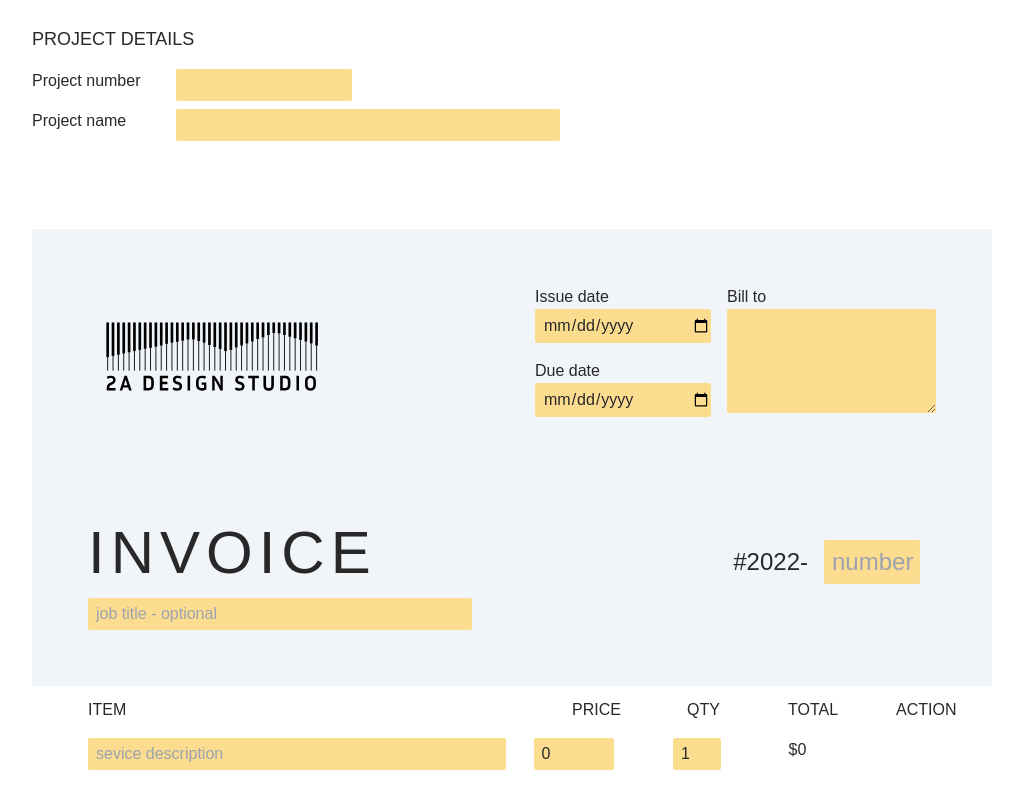
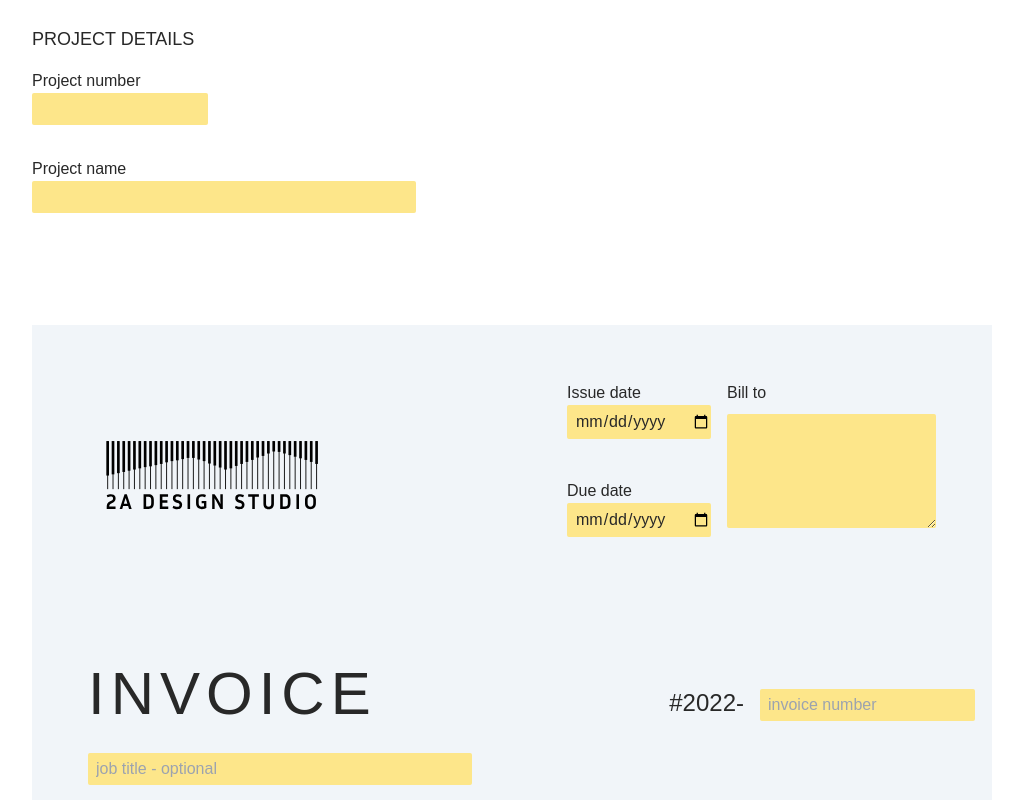
Before and after one commit to piggydoughnut/2a-tools, a Next.js app: page /invoice in a window 1280 px wide. Shown: the part 280-1080 px from the top of the page, without its empty margins (128-1151 px from the left). Built offline with nearby package versions, Linux system fonts and the light colour scheme.

Commit message:
custom input element for Formik

```diff
--- /dev/null
+++ b/components/Input.tsx
@@ -0,0 +1,32 @@
+import { useField } from "formik";
+
+export const Error = ({ children }) => (
+  <p className="text-base text-red-400">{children}</p>
+);
+
+export const Input = (props: any) => {
+  const [field, meta] = useField(props.name);
+  const isMyError = meta.error && meta.touched;
+  const inputStyle = `bg-amber-200 mb-2 border-0 rounded-sm pt-1 pb-1 pl-2 focus:outline focus:outline-offset  focus:outline-indigo-400 ${
+    props.customstyle
+  } ${isMyError ? " outline outline-offset outline-red-400" : ""}`;
+
+  return (
+    <div className={`grid ${props.type === "textarea" ? "" : "h-42"}`}>
+      {props.label && (
+        <label className="w-36" htmlFor={props.name}>
+          {props.label}
+        </label>
+      )}
+      {props.type === "textarea" ? (
+        <textarea className={inputStyle} {...field} {...props} />
+      ) : (
+        <input className={inputStyle} {...field} {...props} />
+      )}
+
+      <div className="h-6">
+        {meta.error && meta.touched && <Error>{meta.error}</Error>}
+      </div>
+    </div>
+  );
+};
--- a/config.js
+++ b/config.js
@@ -32,3 +32,23 @@ export const contact = [
   "office@2adesign.co.nz",
   "0812-898-389",
 ];
+
+export const inputKeysMap = {
+  projectNumber: "Project number",
+  projectName: "Project name",
+  billto: "Bill to",
+  issueDate: "Issue Date",
+  dueDate: "Due date",
+  invoiceNumber: "Invoice number",
+  items: "Items",
+};
+
+export const Messages = {
+  VALIDATION_MSG: (errs) => {
+    const res = errs.map((v) => `"${inputKeysMap[v]}"`).join(", ");
+    return `Please check that fields: ${res.substring(
+      0,
+      res.length
+    )} have correct values.`;
+  },
+};
--- a/pages/invoice.js
+++ b/pages/invoice.js
@@ -1,35 +1,16 @@
-import * as Yup from "yup";
-
-import { Field, FieldArray, Form, Formik, yupToFormErrors } from "formik";
+import { FieldArray, Form, Formik } from "formik";
+import { Messages, paymentValues } from "../config";
 import { getInvoiceNumber, getTotal, processNumber } from "../util/helpers";
 
+import { Error } from "../components/Input";
 import Header from "../components/Header";
 import Image from "next/image";
+import { Input } from "../components/Input";
 import InvoicePreview from "../components/InvoicePreview";
-import axios from "axios";
-import { paymentValues } from "../config";
-import router from "next/router";
+import { InvoiceSchema } from "../util/invoiceValidationSchemas";
+import { getPDF } from "../util/helpers";
 import { useState } from "react";
 
-const ItemSchema = Yup.object().shape({
-  item: Yup.string()
-    .required("Required")
-    .max(500, "500 characters max.")
-    .min(1),
-  qty: Yup.number().required("Required").max(1000).min(1, "Minimum 1"),
-  price: Yup.number().required("Required").min(1, "Minimum 1"),
-});
-
-const InvoiceSchema = Yup.object().shape({
-  invoiceNumber: Yup.string().min(0).required("Required"),
-  projectNumber: Yup.number("Must be a number").required("Required"),
-  projectName: Yup.string().required("Required").max(100),
-  jobTitle: Yup.string().max(200),
-  issueDate: Yup.date().required("Required"),
-  dueDate: Yup.date().required("Required"),
-  billto: Yup.string().required("Required").max(300),
-  items: Yup.array().of(ItemSchema).min(1).required("Required"),
-});
 const newValue = {
   item: "",
   qty: 1,
@@ -47,31 +28,6 @@ const initValues = {
   items: [{ ...newValue }],
   paymentValues,
 };
-
-const getPDF = async (params) => {
-  try {
-    const data = await axios.post("/api/generatePdf", { ...params });
-    return "data:application/pdf;base64," + data.data;
-  } catch (e) {
-    console.log(e);
-  }
-};
-
-const Error = ({ children }) => (
-  <p className="text-sm text-red-400">{children}</p>
-);
-
-const showErrors = (errors, touched, fieldName) =>
-  errors[fieldName] && touched[fieldName] ? (
-    <Error>{errors[fieldName]}</Error>
-  ) : null;
-
-const showItemErrors = (touched, errors, idx, fieldName) =>
-  touched.items &&
-  touched.items[idx]?.item &&
-  errors &&
-  errors.items &&
-  errors.items[idx] && <Error>{errors.items[idx][fieldName]}</Error>;
 
 export default function InvoiceGeneratorPage() {
   const [pdfUrl, setPdfUrl] = useState(null);
@@ -132,33 +88,33 @@ export default function InvoiceGeneratorPage() {
             setPdfUrl(pdfData);
           }}
         >
-          {({ values, errors, touched }) => (
+          {({ values, errors }) => (
             <Form>
               <div className="flex flex-col mt-12">
                 <div className="flex flex-col mb-20">
                   <p className="text-sm uppercase mb-4">Project Details</p>
-                  <div className="flex flex-col sm:flex-row">
-                    <label className="w-36" htmlFor="projectNumber">
-                      Project number
-                    </label>
-                    <Field
-                      className="w-44 bg-yellowy mb-2 border-0 rounded-sm pt-1 pb-1 pl-2 focus:outline-none focus:ring focus:border-yellow-700 mr-6"
-                      name="projectNumber"
-                      type="text"
+                  {[
+                    {
+                      fieldName: "projectNumber",
+                      fieldLabel: "Project number",
+                      fieldType: "text",
+                      customstyle: "w-44",
+                    },
+                    {
+                      fieldName: "projectName",
+                      fieldLabel: "Project name",
+                      fieldType: "text",
+                      customstyle: "w-96",
+                    },
+                  ].map((val) => (
+                    <Input
+                      key={val.fieldName}
+                      name={val.fieldName}
+                      label={val.fieldLabel}
+                      type={val.fieldType}
+                      customstyle={val.customstyle}
                     />
-                    {showErrors(errors, touched, "projectNumber")}
-                  </div>
-                  <div className="flex flex-col sm:flex-row">
-                    <label className="w-36" htmlFor="projectName">
-                      Project name
-                    </label>
-                    <Field
-                      className="w-96 bg-yellowy mb-2 border-0 rounded-sm pt-1 pb-1 pl-2 mr-6"
-                      name="projectName"
-                      type="text"
-                    />
-                    {showErrors(errors, touched, "projectName")}
-                  </div>
+                  ))}
                 </div>
                 <div>
                   <div className="bg-slate-100 p-14">
@@ -171,36 +127,21 @@ export default function InvoiceGeneratorPage() {
                         className="-ml-3"
                       />
                       <div className="flex flex-col sm:flex-row gap-4">
-                        <div className="flex flex-col">
-                          <div className="w-44">
-                            <label htmlFor={"issueDate"}>{"Issue date"}</label>
-                          </div>
-                          <Field
-                            className=" bg-yellowy mb-2 rounded-sm pt-1 pb-1 pl-2"
-                            type="date"
+                        <div className="flex flex-col gap-2">
+                          <Input
                             name="issueDate"
-                          />
-                          <div className="w-44 mt-2">
-                            <label htmlFor={"dueDate"}>{"Due date"}</label>
-                          </div>
-                          <Field
-                            className=" bg-yellowy mb-2 rounded-sm pt-1 pb-1 pl-2"
-                            name="dueDate"
+                            label="Issue date"
                             type="date"
                           />
+                          <Input name="dueDate" label="Due date" type="date" />
                         </div>
-                        <div>
-                          <div className="w-44">
-                            <label htmlFor={"billto"}>{"Bill to"}</label>
-                          </div>
-                          <Field
-                            className=" bg-yellowy mb-2 rounded-sm pt-1 pb-1 pl-2"
+                        <Input
                           name="billto"
+                          label="Bill to"
+                          type="textarea"
+                          rows={4}
                           as="textarea"
-                            rows={4}
                         />
-                          {showErrors(errors, touched, "billto")}
-                        </div>
                       </div>
                     </div>
                     <div className="flex flex-col sm:flex-row justify-between align-baseline mt-20">
@@ -214,25 +155,21 @@ export default function InvoiceGeneratorPage() {
                             ? values.projectNumber + "-"
                             : null}
                         </p>
-                        <div className="text-lg self-align-baseline align-middle sm:pt-8 ml-4 w-24">
-                          <Field
+                        <div className="text-lg self-align-baseline align-middle sm:pt-10 ml-4 w-44">
+                          <Input
                             name="invoiceNumber"
                             type="text"
-                            placeholder="number"
-                            className=" bg-yellowy mb-2 rounded-sm pt-1 pb-1 pl-2 w-24"
+                            placeholder="invoice number"
+                            customstyle="text-base"
                           />
-                        </div>
-                        <div className="self-align-baseline mt-10 ml-4">
-                          {console.log(errors)}
-                          {showErrors(errors, touched, "invoiceNumber")}
                         </div>
                       </div>
                     </div>
-                    <Field
-                      className="bg-yellowy border-0 rounded-sm w-64 sm:w-96 pt-1 pb-1 pl-2 mt-10 sm:mt-0"
+                    <Input
                       name="jobTitle"
                       type="text"
                       placeholder="job title - optional"
+                      customstyle="text-base w-64 sm:w-96"
                     />
                   </div>
                   <FieldArray
@@ -260,30 +197,33 @@ export default function InvoiceGeneratorPage() {
                             <div className="justify-self-end text-right uppercase w-10 sm:hidden">
                               Item
                             </div>
-                            <Field
-                              className="bg-yellowy border-0 rounded-sm pt-1 pb-1 pl-2 col-span-4"
+                            <div className="col-span-4">
+                              <Input
+                                key={`items[${idx}].item`}
                                 name={`items[${idx}].item`}
                                 type="text"
                                 value={val.item}
                                 placeholder={"sevice description"}
                               />
+                            </div>
                             <div className="justify-self-end text-right uppercase w-10 sm:hidden">
                               Price
                             </div>
-                            <Field
-                              className="bg-yellowy border-0 rounded-sm pt-1 pb-1 pl-2 w-20 justify-self-end"
+                            <Input
+                              key={`items[${idx}].price`}
                               name={`items[${idx}].price`}
-                              // pattern="[0-9]*.?[0-9]*"
                               type="number"
+                              customstyle="justify-self-end w-20"
                               value={val.price}
                             />
                             <div className="justify-self-end text-right uppercase w-10 sm:hidden">
-                              Cost
+                              Price
                             </div>
-                            <Field
-                              className="bg-yellowy border-0 rounded-sm pt-1 pb-1 pl-2 w-12 justify-self-end"
+                            <Input
+                              key={`items[${idx}].qty`}
                               name={`items[${idx}].qty`}
                               type="number"
+                              customstyle="justify-self-end w-20"
                               value={val.qty ? val.qty : 1}
                             />
                             <div className="justify-self-end text-right uppercase w-10 sm:hidden">
@@ -300,15 +240,6 @@ export default function InvoiceGeneratorPage() {
                                 Remove
                               </div>
                             )}
-                            <div className="col-span-4">
-                              {showItemErrors(touched, errors, idx, "item")}
-                            </div>
-                            <div className="col-span-1 justify-self-end">
-                              {showItemErrors(touched, errors, idx, "price")}
-                            </div>
-                            <div className="col-span-1 justify-self-end">
-                              {showItemErrors(touched, errors, idx, "qty")}
-                            </div>
                           </div>
                         ))}
                         <button
@@ -335,18 +266,21 @@ export default function InvoiceGeneratorPage() {
                       ${getAmountDue(values.items)}
                     </h1>
                   </div>
-                  <div className="float-right pr-14">
+                  {Object.keys(errors).length > 0 && (
+                    <div className="text-center mt-20 pb-2">
+                      <Error>
+                        {" "}
+                        {Messages.VALIDATION_MSG(Object.keys(errors))}{" "}
+                      </Error>
+                    </div>
+                  )}
+                  <div className="flex justify-center">
                     <button
                       type="submit"
-                      className="font-inriaSans mt-20 border-0 bg-peachy w-44 h-12 mx-auto rounded-sm"
+                      className="font-inriaSans mt-4 border-0 bg-peachy w-44 h-12 rounded-sm"
                     >
                       CREATE INVOICE
                     </button>
-                    {/* {errors && (
-                      <div>
-                        Please check that all the required field have values
-                      </div>
-                    )} */}
                   </div>
                 </div>
               </div>
--- a/util/invoice.tsx
+++ b/util/invoice.tsx
@@ -352,11 +352,6 @@ export const generatePdf = async ({
       let height =
         PageParams.FOOTER_HEIGHT + PageParams.LINE_HEIGHT * (index * COEF + 3);
       doc.text(value.label, PageParams.MARGIN, height);
-      if (value.number) {
-        writeNumbers();
-      } else {
-        writeText();
-      }
       doc.text(value.value, PageParams.MARGIN * 4, height);
     });
 
--- /dev/null
+++ b/util/invoiceValidationSchemas.ts
@@ -0,0 +1,30 @@
+import * as Yup from "yup";
+
+const ItemSchema = Yup.object().shape({
+  item: Yup.string()
+    .required("Required")
+    .max(500, "500 characters max.")
+    .min(1),
+  qty: Yup.number()
+    .required("Required")
+    .max(1000)
+    .min(1, "Minimum 1")
+    .typeError("A number is required"),
+  price: Yup.number()
+    .required("Required")
+    .min(1, "Minimum 1")
+    .typeError("A number is required"),
+});
+
+export const InvoiceSchema = Yup.object().shape({
+  invoiceNumber: Yup.string().min(0).required("Required"),
+  projectNumber: Yup.number()
+    .required("Required")
+    .typeError("A number is required"),
+  projectName: Yup.string().required("Required").max(100),
+  jobTitle: Yup.string().max(200),
+  issueDate: Yup.date().required("Required"),
+  dueDate: Yup.date().required("Required"),
+  billto: Yup.string().required("Required").max(300),
+  items: Yup.array().of(ItemSchema).min(1).required("Required"),
+});
```
Also changed, not shown: util/helpers.tsx (+10 -0 lines). Lines whose indentation alone changed are shown as unchanged.
